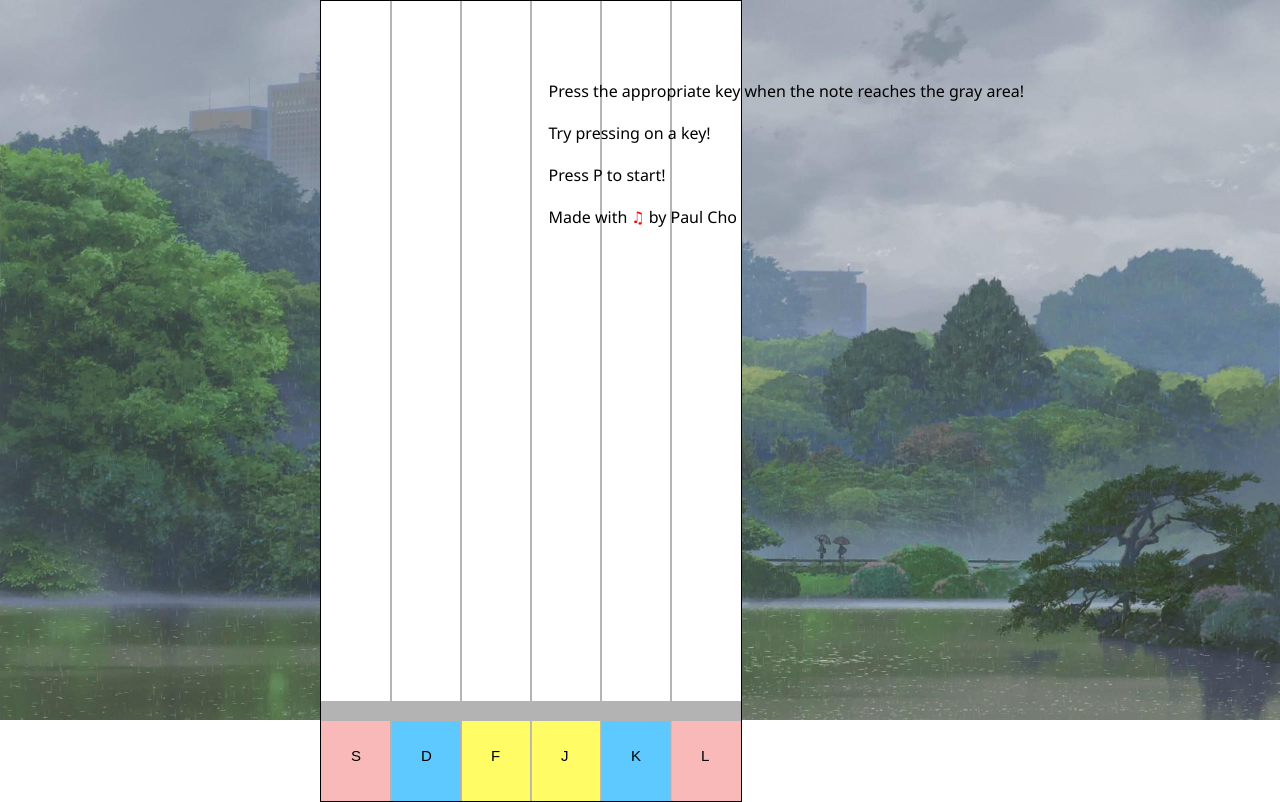
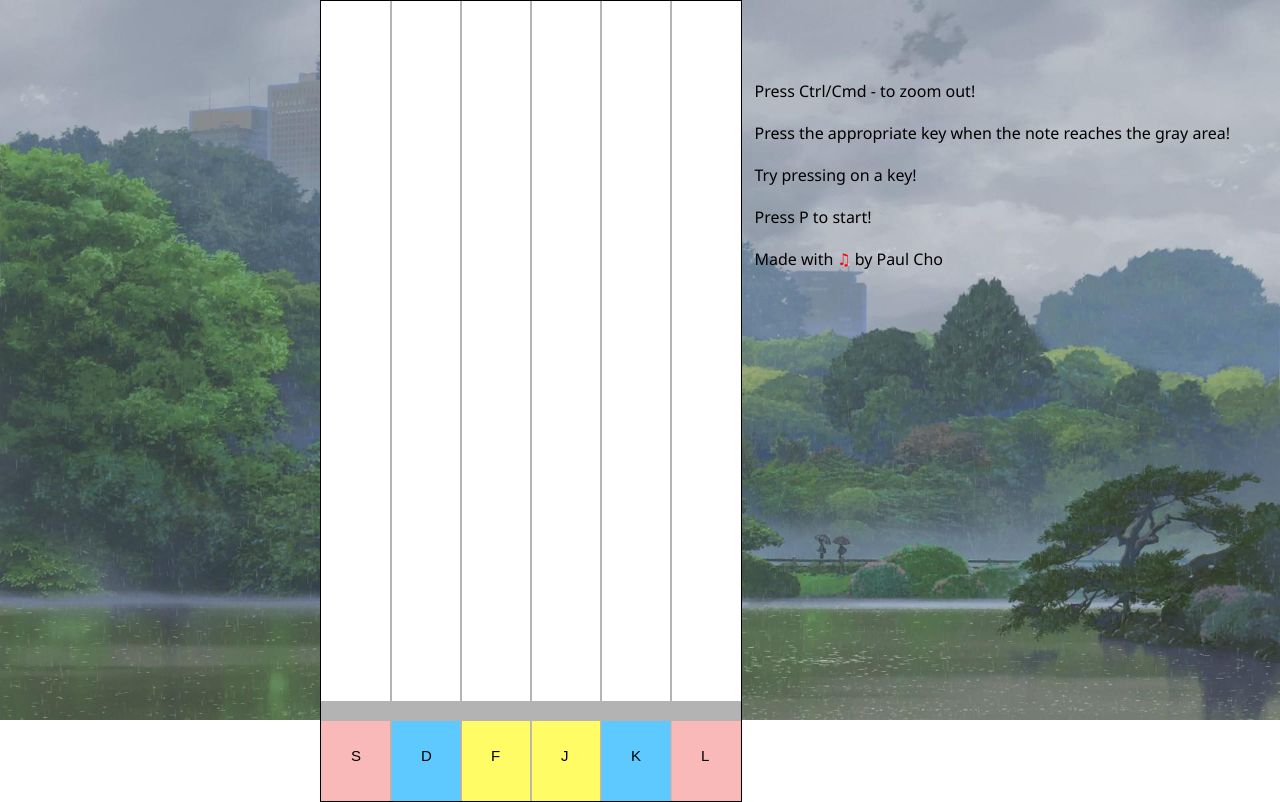
Before and after one commit to eightseconds/museruse, a website built with webpack: page index.html in a window 1280 px wide. Built offline with nearby package versions, Linux system fonts and the light colour scheme.

Commit message:
Create readme

```diff
--- a/index.html
+++ b/index.html
@@ -23,6 +23,7 @@
             <canvas id="background" class="track" width="420" height="800"></canvas>
         </div>
         <div class="menu">
+            <span class="span">Press Ctrl/Cmd - to zoom out!</span>
             <span class="span">Press the appropriate key when the note reaches the gray area!</span>
             <span class="span">Try pressing on a key!</span>
             <span class="span">Press P to start!</span>
--- a/stylesheets/style.css
+++ b/stylesheets/style.css
@@ -12,7 +12,7 @@
   display: flex;
   flex-direction: column;
   position: absolute;
-  right: 20%;
+  right: 50px;
   top: 10%;
 
   /* background: white;
```
